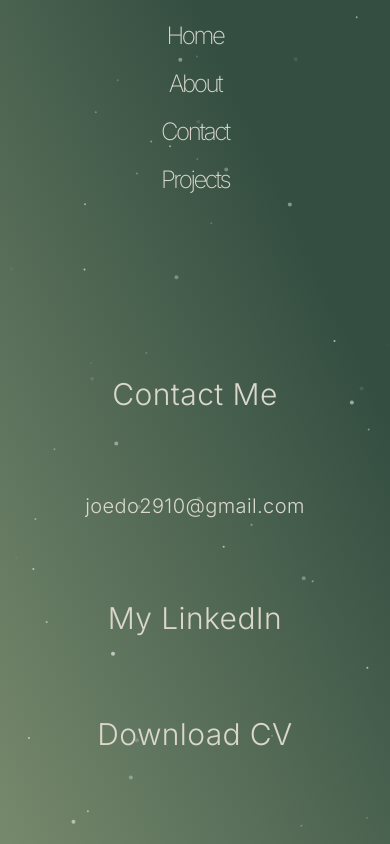
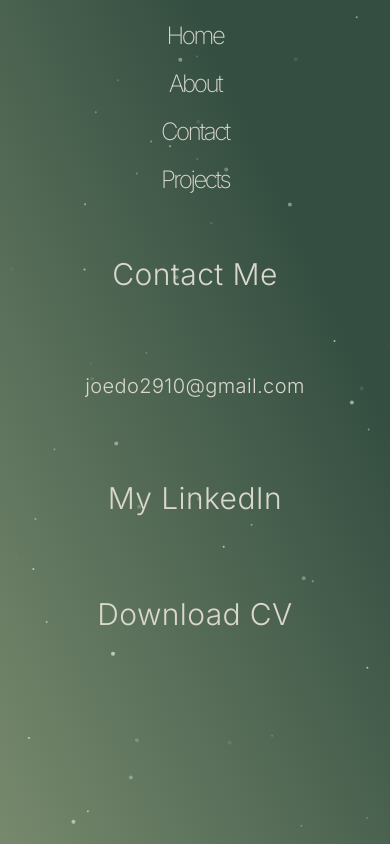
Before and after one commit to notjoedo/portfolio, a Next.js app in the folder portfolio/: page /contact in a window 390 px wide. Built offline with nearby package versions, Linux system fonts and the light colour scheme.

Commit message:
Update page.tsx

```diff
--- a/portfolio/src/app/contact/page.tsx
+++ b/portfolio/src/app/contact/page.tsx
@@ -4,7 +4,7 @@ export default function Contact() {
   return (
     <div
       className="flex flex-col justify-center items-center tracking-wide
-       text-[#DAD7CD] font-light mt-40 space-y-20 mb-10 md:mb-0
+       text-[#DAD7CD] font-light mt-10 md:mt-40 space-y-20 mb-10 md:mb-0
     "
     >
       <h1 className="text-3xl md:text-7xl">Contact Me</h1>
```
